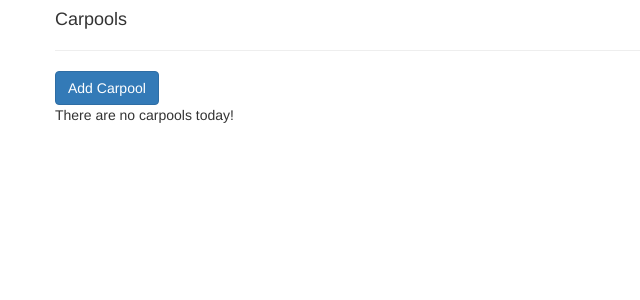
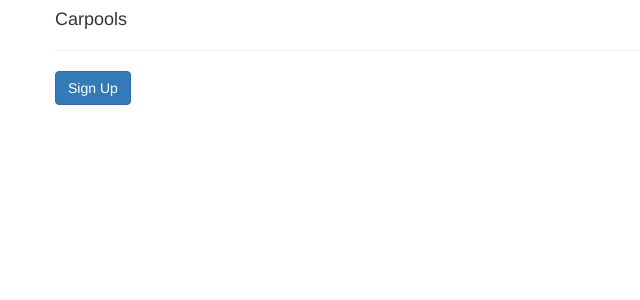
Before and after one commit to tong-meow/SnowbirdCarpoolProject, an Angular app in the folder SnowbirdApp/: page /user in a window 1280 px wide. Shown: the top 300 px of the page, without its empty margins (0-640 px from the left). Built offline with nearby package versions, Linux system fonts and the light colour scheme.

Commit message:
Add routers and user component

```diff
--- a/SnowbirdApp/src/app/app.component.html
+++ b/SnowbirdApp/src/app/app.component.html
@@ -2,6 +2,9 @@
   <div class="row">
     <h4>Carpools</h4>
     <hr>
-    <app-carpools></app-carpools>
+    <!-- <app-carpools></app-carpools> -->
+  </div>
+  <div class="row">
+    <router-outlet></router-outlet>
   </div>
 </div>
--- a/SnowbirdApp/src/app/app.module.ts
+++ b/SnowbirdApp/src/app/app.module.ts
@@ -1,18 +1,29 @@
 import { NgModule } from '@angular/core';
 import { BrowserModule } from '@angular/platform-browser';
+import { Routes, RouterModule } from '@angular/router';
 
 import { AppComponent } from './app.component';
 import { CarpoolComponent } from './carpool/carpool.component';
 import { CarpoolsComponent } from './carpools/carpools.component';
+import { UserComponent } from './user/user.component';
+
+// routes are stored as an array, each element is a JS object
+const appRoutes: Routes = [
+  // path: what get entered in the url after the domain, e.g. localhost:4200/user
+  { path: '', component: CarpoolsComponent }, // current main page: daily carpools
+  { path: 'user', component: UserComponent }
+];
 
 @NgModule({
   declarations: [
     AppComponent,
     CarpoolComponent,
-    CarpoolsComponent
+    CarpoolsComponent,
+    UserComponent
   ],
   imports: [
-    BrowserModule
+    BrowserModule,
+    RouterModule.forRoot(appRoutes)
   ],
   providers: [],
   bootstrap: [AppComponent]
--- /dev/null
+++ b/SnowbirdApp/src/app/user/user.component.html
@@ -0,0 +1,3 @@
+<button class="btn btn-primary"
+    (click)="onCreateUser()">Sign Up</button>
+<p *ngIf="loggedIn">Welcome! User: {{ username }}</p>
--- /dev/null
+++ b/SnowbirdApp/src/app/user/user.component.ts
@@ -0,0 +1,24 @@
+import { Component, OnInit } from '@angular/core';
+
+@Component({
+  selector: 'app-user',
+  templateUrl: './user.component.html',
+  styleUrls: ['./user.component.css']
+})
+export class UserComponent implements OnInit {
+  loggedIn = false;
+  username = "";
+  password = "";
+
+  constructor() { }
+
+  ngOnInit(): void {
+  }
+
+  onCreateUser(){
+    this.loggedIn = true;
+    this.username = "test user";
+    this.password = "password";
+  }
+
+}
```
Also changed, not shown: SnowbirdApp/src/app/user/user.component.css (added), 1 other file (tests, documents, lock files or other folders).
